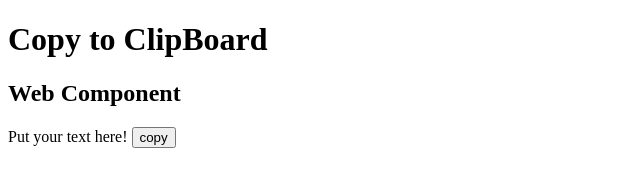
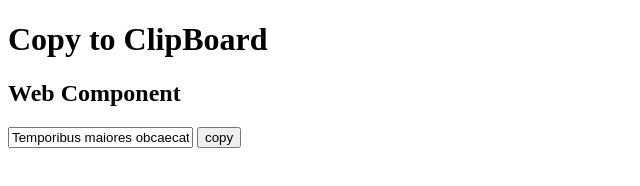
Before and after one commit to elPoeta/copyclipboard-webcomponent, a plain HTML site: page index.html in a window 1280 px wide. Shown: the whole page, without its empty margins (0-640 px from the left). Drawn offline with Linux system fonts and the light colour scheme.

Commit message:
add input slot to html

```diff
--- a/index.html
+++ b/index.html
@@ -9,6 +9,8 @@
 <body>
   <h1>Copy to ClipBoard</h1>
   <h2>Web Component</h2>
-  <copy-clipboard></copy-clipboard>
+  <copy-clipboard>
+    <input slot="my-text" type="text" value="Temporibus maiores obcaecati eos. Copy me!!">
+  </copy-clipboard>
 </body>
 </html>
```
